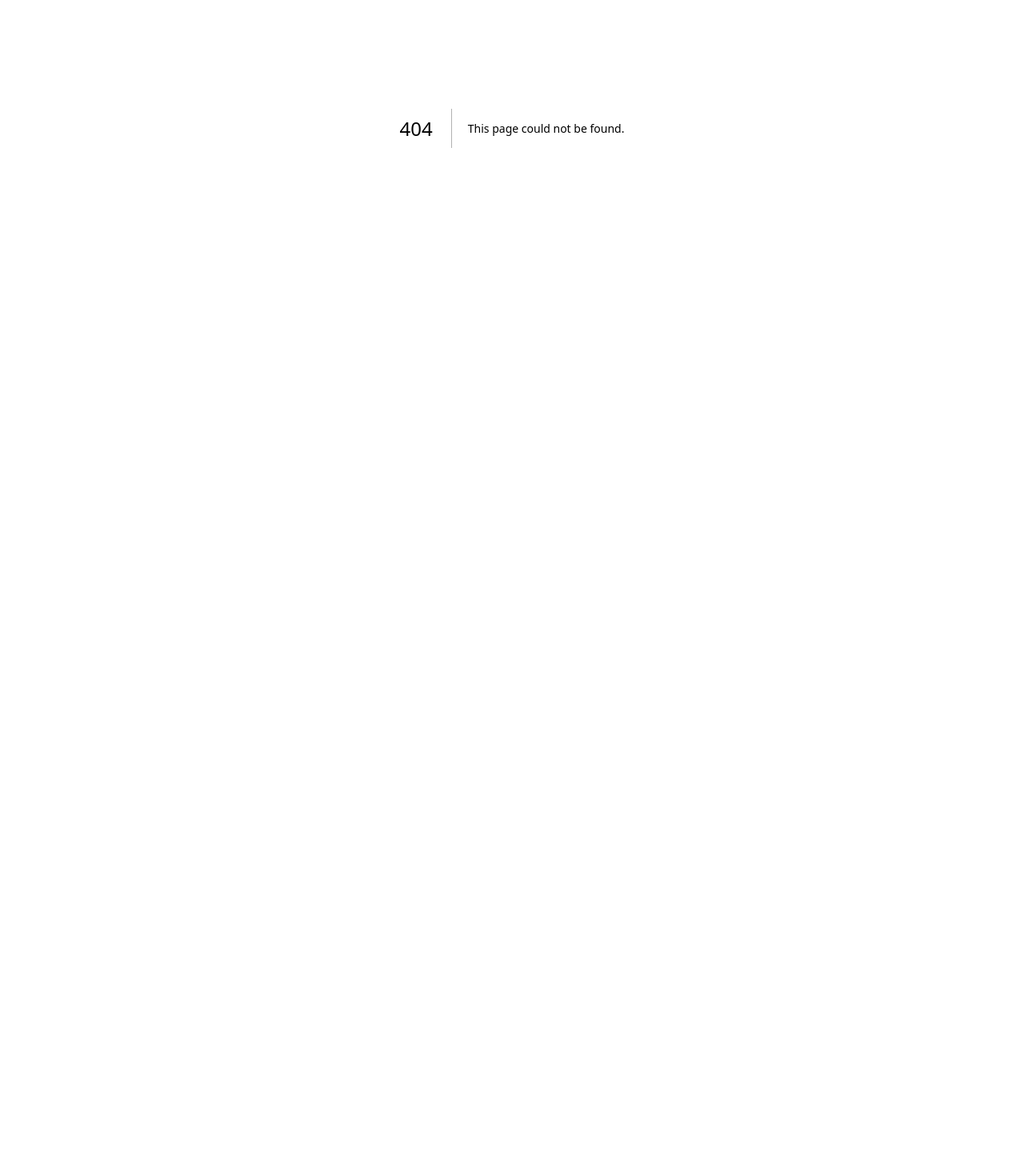
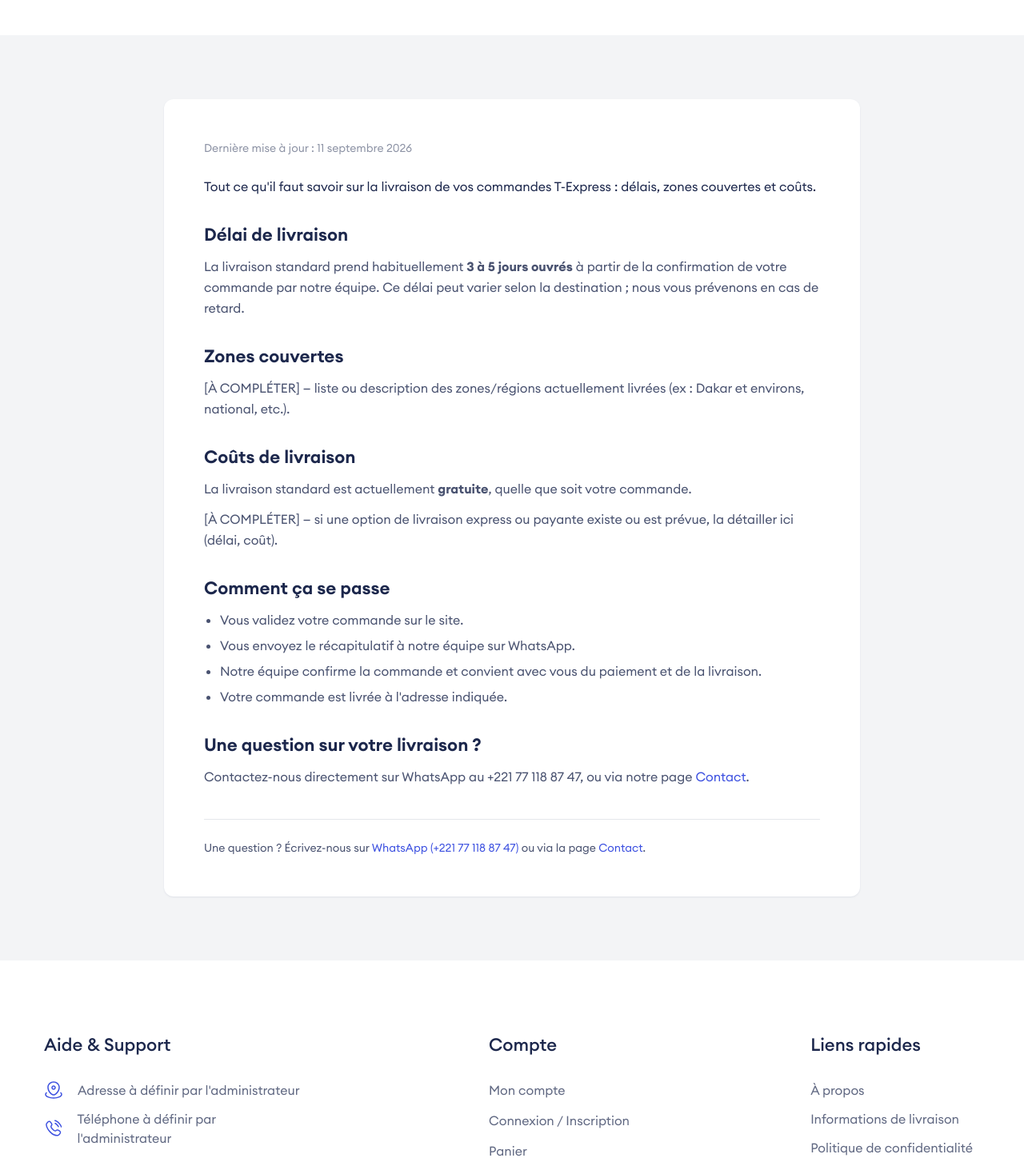
Before and after one commit to ThinkandCodeFocus/T-Express, a Next.js app in the folder T-Express-Frontend/: page /livraison in a window 1280 px wide. Before the commit this address had no page. Shown: the part 240-1688 px from the top of the page at 80% size. Before the commit the page ends 800 px from the top, so only its background shows below. Built offline with nearby package versions, Linux system fonts and the light colour scheme; no server answers.

Commit message:
feat(#15): ajoute les pages A propos et Informations de livraison, liees dans le footer

```diff
--- /dev/null
+++ b/T-Express-Frontend/src/app/(site)/(pages)/a-propos/page.tsx
@@ -0,0 +1,52 @@
+import { Metadata } from "next";
+import LegalPage, { Section } from "@/components/Legal/LegalPage";
+
+export const metadata: Metadata = {
+  title: "À propos | T-Express",
+  description: "Découvrez T-Express, boutique en ligne au Sénégal.",
+};
+
+const AProposPage = () => (
+  <LegalPage
+    titre="À propos de T-Express"
+    fil="à propos"
+    intro={
+      <p>
+        T-Express est une boutique en ligne exploitée au Sénégal, pensée pour rendre les achats du
+        quotidien simples et accessibles.
+      </p>
+    }
+  >
+    <Section titre="Notre mission">
+      <p>
+         (...).
+      </p>
+    </Section>
+
+    <Section titre="Ce que nous proposons">
+      <p>
+        T-Express permet de parcourir un catalogue de produits, de passer commande en ligne, puis de
+        finaliser chaque commande directement avec notre équipe sur WhatsApp, pour un paiement et une
+        livraison convenus ensemble.
+      </p>
+    </Section>
+
+    <Section titre="Notre engagement">
+      <p>
+        (...).
+      </p>
+    </Section>
+
+    <Section titre="Nous contacter">
+      <p>
+        Une question ? Notre équipe est joignable via notre page{" "}
+        <a href="/contact" className="text-blue hover:underline">
+          Contact
+        </a>{" "}
+        ou par téléphone au (+221) 77 118 87 47.
+      </p>
+    </Section>
+  </LegalPage>
+);
+
+export default AProposPage;
--- /dev/null
+++ b/T-Express-Frontend/src/app/(site)/(pages)/livraison/page.tsx
@@ -0,0 +1,68 @@
+import { Metadata } from "next";
+import LegalPage, { Liste, Section } from "@/components/Legal/LegalPage";
+import { LEGAL } from "@/config/legal";
+
+export const metadata: Metadata = {
+  title: "Informations de livraison | T-Express",
+  description: "Délais, zones couvertes et coûts de livraison T-Express.",
+};
+
+const LivraisonPage = () => (
+  <LegalPage
+    titre="Informations de livraison"
+    fil="livraison"
+    intro={
+      <p>
+        Tout ce qu&apos;il faut savoir sur la livraison de vos commandes T-Express : délais, zones
+        couvertes et coûts.
+      </p>
+    }
+  >
+    <Section titre="Délai de livraison">
+      <p>
+        La livraison standard prend habituellement <strong>{LEGAL.delaiLivraison}</strong> à partir de
+        la confirmation de votre commande par notre équipe. Ce délai peut varier selon la destination ;
+        nous vous prévenons en cas de retard.
+      </p>
+    </Section>
+
+    <Section titre="Zones couvertes">
+      <p>
+        [À COMPLÉTER] — liste ou description des zones/régions actuellement livrées (ex : Dakar et
+        environs, national, etc.).
+      </p>
+    </Section>
+
+    <Section titre="Coûts de livraison">
+      <p>
+        La livraison standard est actuellement <strong>gratuite</strong>, quelle que soit votre
+        commande.
+      </p>
+      <p>
+        [À COMPLÉTER] — si une option de livraison express ou payante existe ou est prévue, la détailler
+        ici (délai, coût).
+      </p>
+    </Section>
+
+    <Section titre="Comment ça se passe">
+      <Liste>
+        <li>Vous validez votre commande sur le site.</li>
+        <li>Vous envoyez le récapitulatif à notre équipe sur WhatsApp.</li>
+        <li>Notre équipe confirme la commande et convient avec vous du paiement et de la livraison.</li>
+        <li>Votre commande est livrée à l&apos;adresse indiquée.</li>
+      </Liste>
+    </Section>
+
+    <Section titre="Une question sur votre livraison ?">
+      <p>
+        Contactez-nous directement sur WhatsApp au {LEGAL.whatsappAffiche}, ou via notre page{" "}
+        <a href="/contact" className="text-blue hover:underline">
+          Contact
+        </a>
+        .
+      </p>
+    </Section>
+  </LegalPage>
+);
+
+export default LivraisonPage;
--- a/T-Express-Frontend/src/components/Footer/index.tsx
+++ b/T-Express-Frontend/src/components/Footer/index.tsx
@@ -308,6 +308,17 @@
             </h2>
 
             <ul className="flex flex-col gap-3">
+
+              <li>
+  <Link className="ease-out duration-200 hover:text-blue" href="/a-propos">
+    À propos
+  </Link>
+</li>
+<li>
+  <Link className="ease-out duration-200 hover:text-blue" href="/livraison">
+    Informations de livraison
+  </Link>
+</li>
               <li>
                 <Link className="ease-out duration-200 hover:text-blue" href="/privacy">
                   Politique de confidentialité
```
